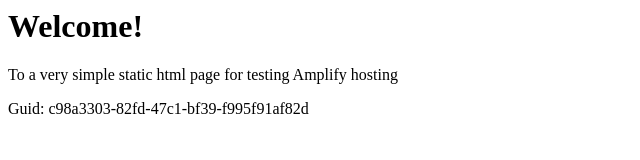
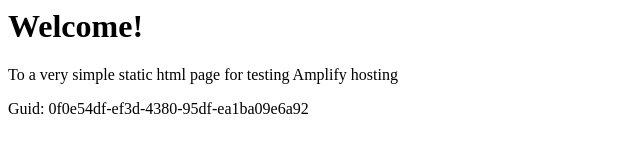
Before and after one commit to aws-aemilia-arn/Github-PR-Commit-Integration-Test-DoNotTouch-GithubWebhookPreviewCanaryTest-v1-preprod-eu-north-1, a website: page src/index.html in a window 1280 px wide. Shown: the full height of the page, 0-640 px from the left. Drawn offline with Linux system fonts and the light colour scheme.

Commit message:
commit from integ tests

```diff
--- a/src/index.html
+++ b/src/index.html
@@ -12,6 +12,6 @@
 <body>
     <h1>Welcome!</h1>
     <p>To a very simple static html page for testing Amplify hosting</p>
-    <p>Guid: c98a3303-82fd-47c1-bf39-f995f91af82d</p></body>
+    <p>Guid: 0f0e54df-ef3d-4380-95df-ea1ba09e6a92</p></body>
 
 </html>
```
